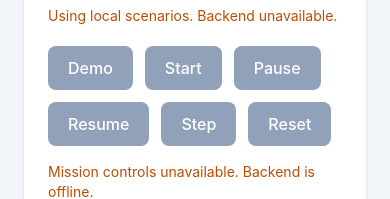
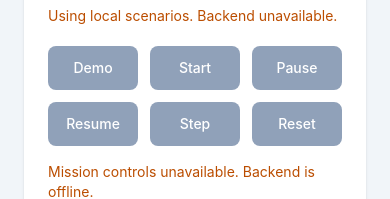
Before and after one commit to CFmsu/RubbleEcho-Dashboard, a React (Vite) app in the folder frontend/: page / in a window 390 px wide. Shown: the part 1434-1633 px from the top of the page. Built offline with nearby package versions, Linux system fonts and the light colour scheme; no server answers.

Commit message:
add frontend/
Finalize responsive frontend and telemetry validation

```diff
--- a/frontend/src/components/MissionControls.tsx
+++ b/frontend/src/components/MissionControls.tsx
@@ -155,17 +155,21 @@ useEffect(() => {
         )}
       </div>
 
-      <div className="flex flex-wrap gap-3">
-        {(['demo', 'start', 'pause', 'resume', 'step', 'reset'] as MissionAction[]).map(
+      <div className="grid grid-cols-3 gap-3 sm:grid-cols-6">
+        {['Demo', 'Start', 'Pause', 'Resume', 'Step', 'Reset'].map(
           (action) => (
             <button
               key={action}
               type="button"
-              disabled={!backendOnline || sending}
-              onClick={() => handleCommand(action)}
-              className="rounded-lg bg-blue-600 px-5 py-2.5 font-medium text-white hover:bg-blue-700 disabled:cursor-not-allowed disabled:bg-slate-400"
+              onClick={() => handleCommand(action.toLowerCase() as MissionAction)}
+              disabled={!backendOnline}
+              className="w-full rounded-lg bg-blue-600 px-2 py-3
+                        text-center text-sm font-medium text-white
+                        hover:bg-blue-700
+                        disabled:cursor-not-allowed
+                        disabled:bg-slate-400"
             >
-              {action.charAt(0).toUpperCase() + action.slice(1)}
+              {action}
             </button>
           )
         )}
```
